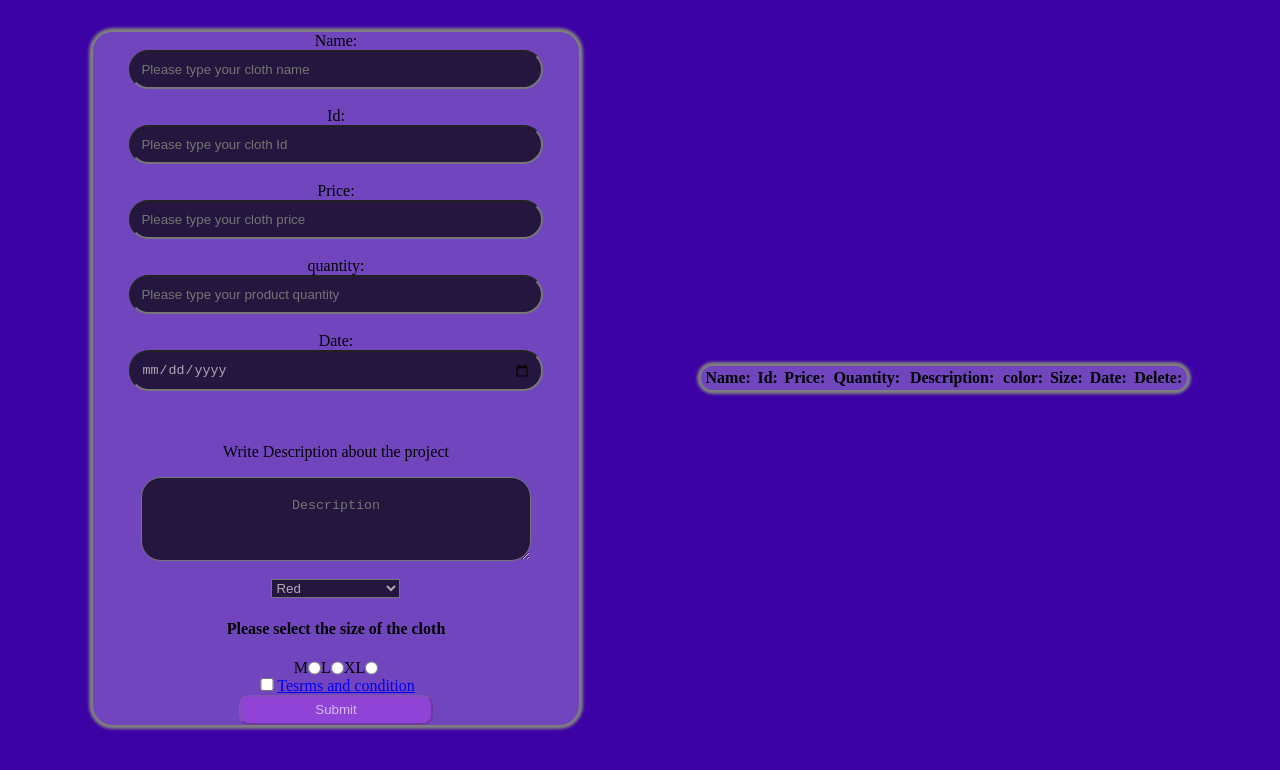
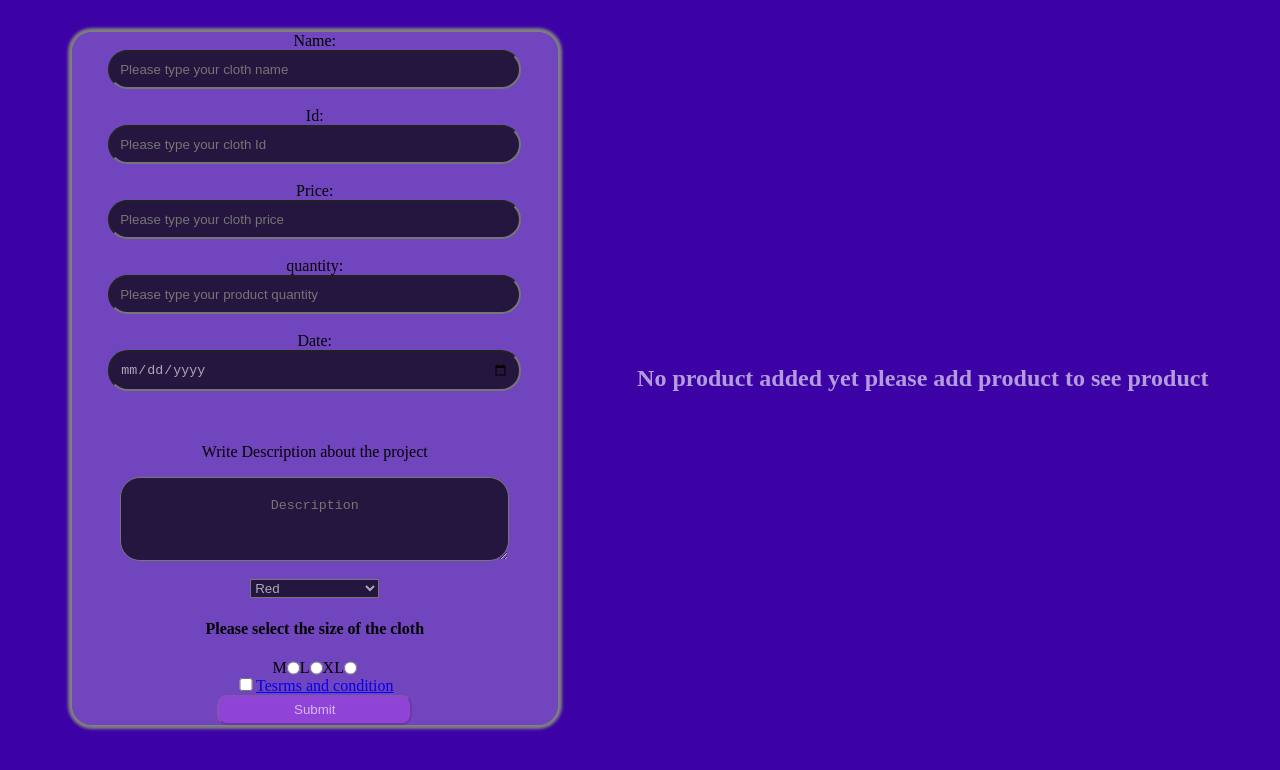
Before and after one commit to tanvirHossain10100/Cloths-list-Application-with-CRUD, a React (Vite) app: page / in a window 1280 px wide. Shown: the top 770 px of the page. Built offline with nearby package versions, Linux system fonts and the light colour scheme.

Commit message:
[DONE] display message when no products was added by the user

```diff
--- a/src/App.css
+++ b/src/App.css
@@ -10,3 +10,6 @@ body {
   align-items: center;
   justify-content: space-around;
 }
+h2 {
+  color: rgba(255, 255, 255, 0.613);
+}
--- a/src/App.jsx
+++ b/src/App.jsx
@@ -24,12 +24,15 @@ function App() {
     mainData,
     setMainData,
   };
-  // const [data, setData] = useState([]);
   return (
     <>
       <div className="formRoot">
         <Form mainData={mainData} setMainData={setMainData}></Form>
-        <ClothTable combinaionOfData={combinaionOfData}></ClothTable>
+        {mainData.length > 0 ? (
+          <ClothTable combinaionOfData={combinaionOfData}></ClothTable>
+        ) : (
+          <h2>No product added yet please add product to see product</h2>
+        )}
       </div>
     </>
   );
```
